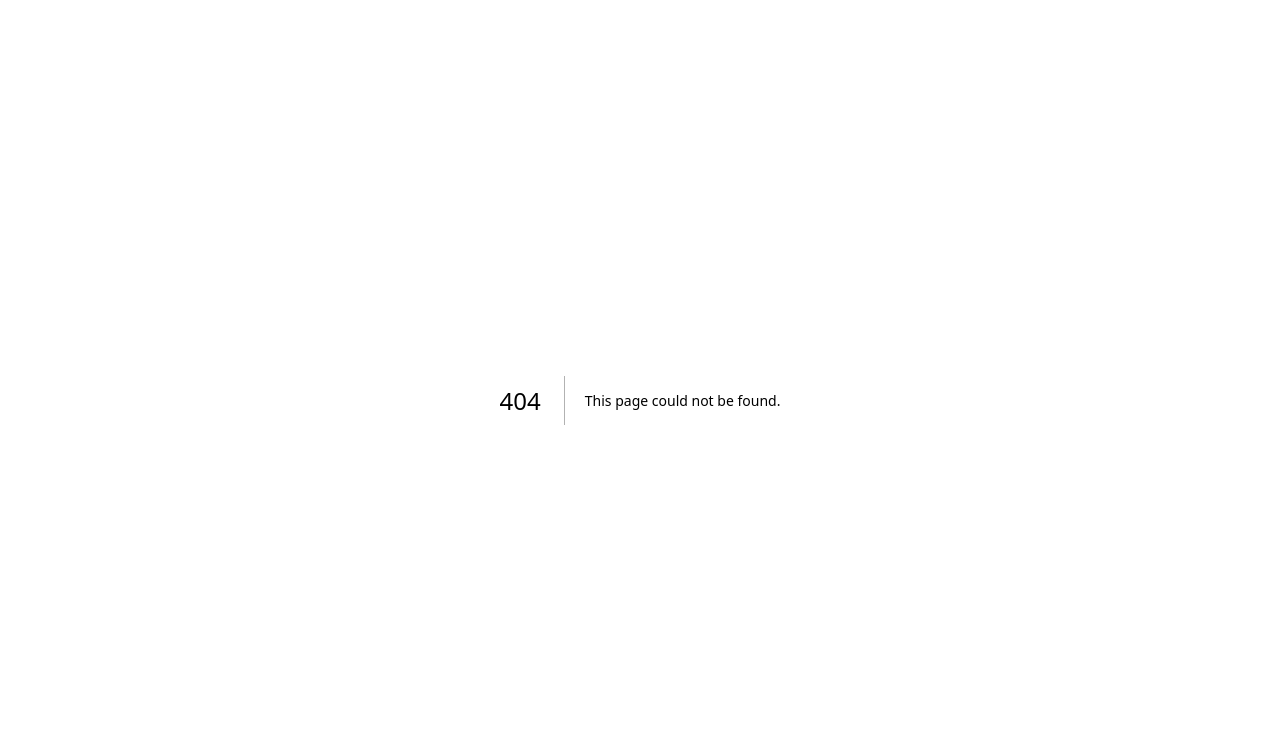
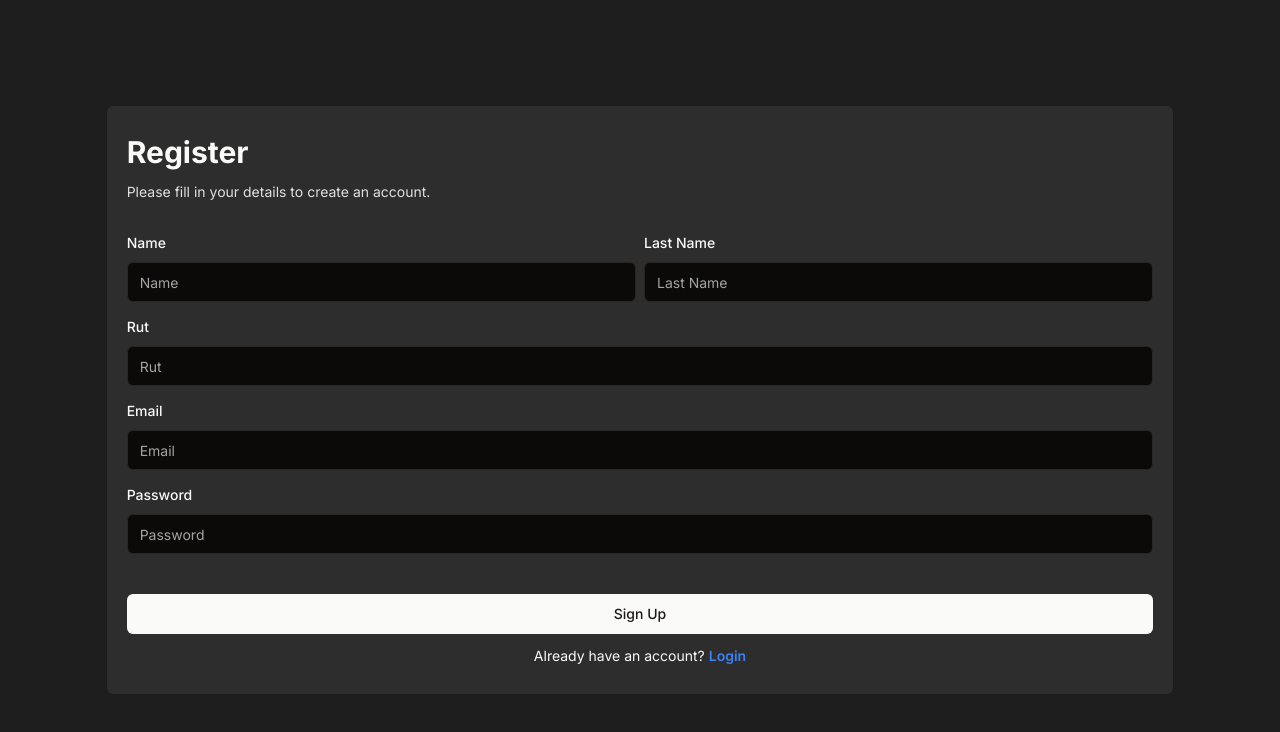
Before and after one commit to AngheloAlva/ScholaNet, a Next.js app: page /auth/register in a window 1280 px wide. Before the commit this address had no page. Shown: the top 732 px of the page. Built offline with nearby package versions, Linux system fonts and the light colour scheme; no server answers.

Commit message:
Rename sign in and sign up pages + add form for register page

```diff
--- a/app/auth/sign-in/page.tsx
+++ b/app/auth/login/page.tsx
@@ -27,7 +27,7 @@ const signInSchema = z.object({
   password: z.string().min(1, { message: 'Please enter a password' })
 })
 
-function SignInPage (): React.ReactElement {
+function LoginPage (): React.ReactElement {
   const { toast } = useToast()
   const [isLoading, setIsLoading] = useState(false)
 
@@ -55,8 +55,9 @@ function SignInPage (): React.ReactElement {
   return (
     <main className='w-screen h-screen flex items-center justify-center'>
       <Form {...form}>
-        <form onSubmit={form.handleSubmit(onSubmit)} className='w-5/6 bg-bg-200 p-5 rounded-md flex flex-col gap-3'>
-          <h1 className='text-3xl font-bold text-center my-2'>Sign In</h1>
+        <form onSubmit={form.handleSubmit(onSubmit)} className='w-5/6 bg-bg-200 px-5 py-7 rounded-md flex flex-col gap-3'>
+          <h1 className='text-3xl font-bold'>Login</h1>
+          <p className='text-sm text-accent-200 mb-4'>Enter your email and password to login to your account.</p>
           <FormField
             control={form.control}
             name='email'
@@ -83,10 +84,10 @@ function SignInPage (): React.ReactElement {
               </FormItem>
             )}
           />
-          <Link href='/auth/forgot-password' className='text-sm text-right hover:underline'>
+          <Link href='/auth/forgot-password' className='text-sm text-left text-blue-500 hover:underline'>
             Forgot password?
           </Link>
-          <Button type='submit' className='w-full'>
+          <Button type='submit' className='w-full mt-2'>
             {
               isLoading
                 ? <div className='lds-ring'><div /><div /><div /><div /></div>
@@ -95,7 +96,7 @@ function SignInPage (): React.ReactElement {
           </Button>
           <p className='text-center text-sm'>
             Don't have an account? {' '}
-            <Link href='/auth/sign-up' className='font-semibold hover:underline'>
+            <Link href='/auth/register' className='font-semibold text-blue-500 hover:underline'>
               Register
             </Link>
           </p>
@@ -105,4 +106,4 @@ function SignInPage (): React.ReactElement {
   )
 }
 
-export default SignInPage
+export default LoginPage
--- /dev/null
+++ b/app/auth/register/page.tsx
@@ -0,0 +1,158 @@
+'use client'
+
+import { zodResolver } from '@hookform/resolvers/zod'
+import { useForm } from 'react-hook-form'
+import { useState } from 'react'
+import Link from 'next/link'
+import { z } from 'zod'
+
+import { useToast } from '@/components/ui/use-toast'
+import { Button } from '@/components/ui/button'
+import { Input } from '@/components/ui/input'
+import { login, register } from '@/api/user/auth'
+import {
+  Form,
+  FormControl,
+  FormField,
+  FormItem,
+  FormLabel,
+  FormMessage
+} from '@/components/ui/form'
+
+const registerSchema = z.object({
+  name: z.string().min(3, { message: 'Please enter your name' }),
+  lastName: z.string().min(3, { message: 'Please enter your last name' }),
+  rut: z.string().min(9, { message: 'Please enter your rut' }),
+  email: z.string().email({ message: 'Please enter a valid email' }),
+  password: z.string().min(6, { message: 'Please enter a password' })
+})
+
+function RegisterPage (): React.ReactElement {
+  const { toast } = useToast()
+  const [isLoading, setIsLoading] = useState(false)
+
+  const form = useForm<z.infer<typeof registerSchema>>({
+    resolver: zodResolver(registerSchema),
+    defaultValues: {
+      name: '',
+      lastName: '',
+      rut: '',
+      email: '',
+      password: ''
+    }
+  })
+
+  const onSubmit = async (values: z.infer<typeof registerSchema>): Promise<void> => {
+    try {
+      setIsLoading(true)
+      const { user } = await register({
+        name: values.name,
+        lastName: values.lastName,
+        rut: values.rut,
+        email: values.email,
+        password: values.password
+      })
+    } catch (error) {
+      toast({
+        title: 'Error',
+        duration: 4000,
+        description: (error as any)?.response?.data?.message ?? 'An error occurred. Please try again later.'
+      })
+    }
+  }
+
+  return (
+    <main className='w-screen h-screen flex items-center justify-center'>
+      <Form {...form}>
+        <form onSubmit={form.handleSubmit(onSubmit)} className='w-5/6 bg-bg-200 px-5 py-7 rounded-md flex flex-col gap-3'>
+          <h1 className='text-3xl font-bold'>Register</h1>
+          <p className='text-sm text-accent-200 mb-4'>Please fill in your details to create an account.</p>
+
+          <div className='flex items-center justify-center gap-2 w-full'>
+            <FormField
+              control={form.control}
+              name='name'
+              render={({ field }) => (
+                <FormItem className='w-full'>
+                  <FormLabel>Name</FormLabel>
+                  <FormControl>
+                    <Input placeholder='Name' {...field} />
+                  </FormControl>
+                  <FormMessage />
+                </FormItem>
+              )}
+            />
+            <FormField
+              control={form.control}
+              name='lastName'
+              render={({ field }) => (
+                <FormItem className='w-full'>
+                  <FormLabel>Last Name</FormLabel>
+                  <FormControl>
+                    <Input placeholder='Last Name' {...field} />
+                  </FormControl>
+                  <FormMessage />
+                </FormItem>
+              )}
+            />
+          </div>
+          <FormField
+            control={form.control}
+            name='rut'
+            render={({ field }) => (
+              <FormItem>
+                <FormLabel>Rut</FormLabel>
+                <FormControl>
+                  <Input placeholder='Rut' {...field} />
+                </FormControl>
+                <FormMessage />
+              </FormItem>
+            )}
+          />
+          <FormField
+            control={form.control}
+            name='email'
+            render={({ field }) => (
+              <FormItem>
+                <FormLabel>Email</FormLabel>
+                <FormControl>
+                  <Input placeholder='Email' {...field} />
+                </FormControl>
+                <FormMessage />
+              </FormItem>
+            )}
+          />
+          <FormField
+            control={form.control}
+            name='password'
+            render={({ field }) => (
+              <FormItem>
+                <FormLabel>Password</FormLabel>
+                <FormControl>
+                  <Input type='password' placeholder='Password' {...field} />
+                </FormControl>
+                <FormMessage />
+              </FormItem>
+            )}
+          />
+          <Button type='submit' className='w-full mt-7'>
+            {
+              isLoading
+                ? <div className='lds-ring'><div /><div /><div /><div /></div>
+                : 'Sign Up'
+            }
+          </Button>
+          <p className='text-center text-sm'>
+            Already have an account? {' '}
+            <Link href='/auth/login' className='font-semibold text-blue-500 hover:underline'>
+              Login
+            </Link>
+          </p>
+        </form>
+      </Form>
+
+    </main>
+  )
+}
+
+export default RegisterPage
--- a/app/sign-up/page.tsx
+++ /dev/null
@@ -1,7 +0,0 @@
-function SignUpPage (): React.ReactElement {
-  return (
-    <div>SignUpPage </div>
-  )
-}
-
-export default SignUpPage
--- a/components/home/navbar/Nav-menu.tsx
+++ b/components/home/navbar/Nav-menu.tsx
@@ -7,8 +7,8 @@ function NavMenu (): React.ReactElement {
       <MenuItem href='about' text='About' className='w-auto' />
       <MenuItem href='programs-courses' text='Programs & Courses' className='w-auto' />
       <MenuItem href='news-events' text='News & Events' className='w-auto' />
-      <MenuItem href='auth/sign-in' text='Sign In' className='w-auto' />
-      <MenuItem href='auth/sign-up' text='Sign Up' className='w-auto' />
+      <MenuItem href='auth/login' text='Sign In' className='w-auto' />
+      <MenuItem href='auth/register' text='Sign Up' className='w-auto' />
     </ul>
   )
 }
--- a/components/home/navbar/Sheet-footer.tsx
+++ b/components/home/navbar/Sheet-footer.tsx
@@ -7,13 +7,13 @@ function SheetFooterNav (): React.ReactElement {
   return (
     <SheetFooter className='flex gap-2 flex-row items-center w-full mt-5'>
       <Button variant={'outline'} className='w-full'>
-        <Link href={'auth/sign-in'}>
-          Sign In
+        <Link href={'auth/login'}>
+          Login
         </Link>
       </Button>
       <Button variant={'secondary'} className='w-full'>
-        <Link href={'auth/sign-up'}>
-          Sign Up
+        <Link href={'auth/register'}>
+          Register
         </Link>
       </Button>
     </SheetFooter>
```
Also changed, not shown: app/auth/login/sign-in.css (renamed from app/auth/sign-in/sign-in.css).
